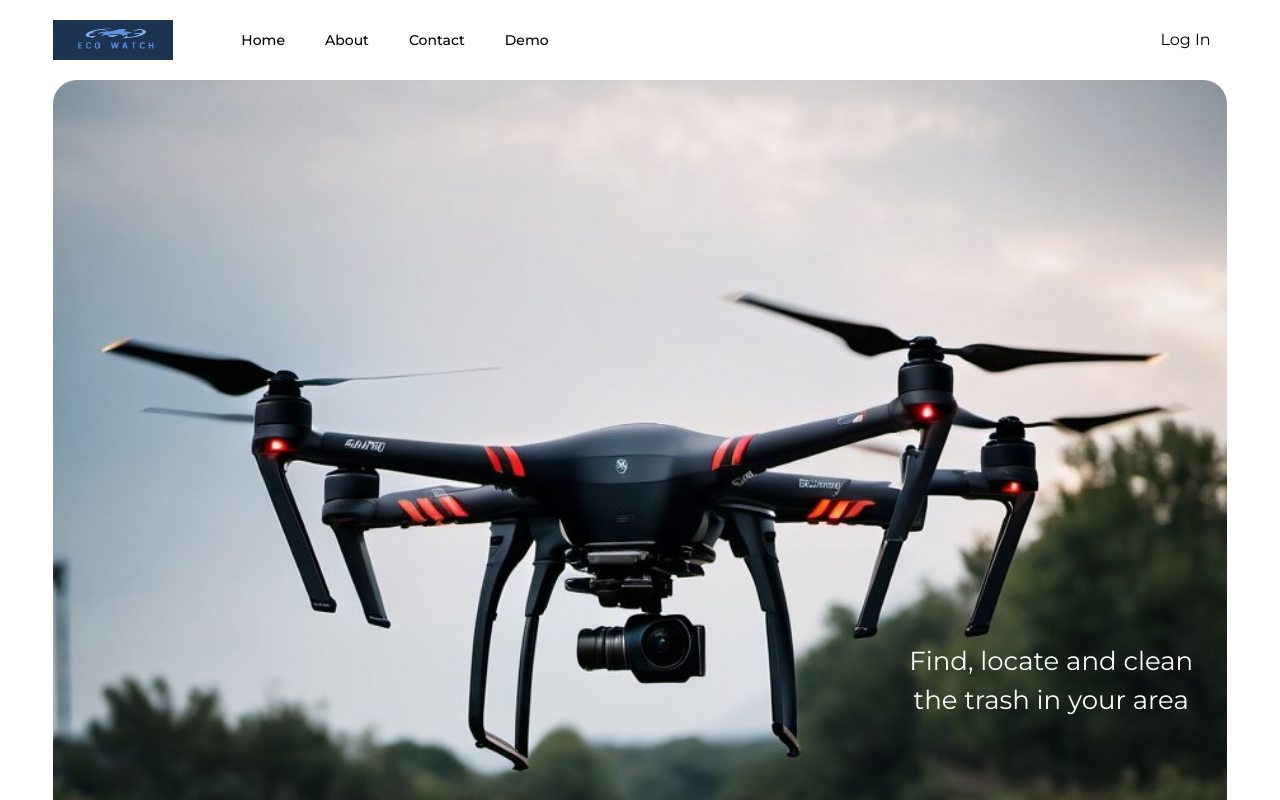
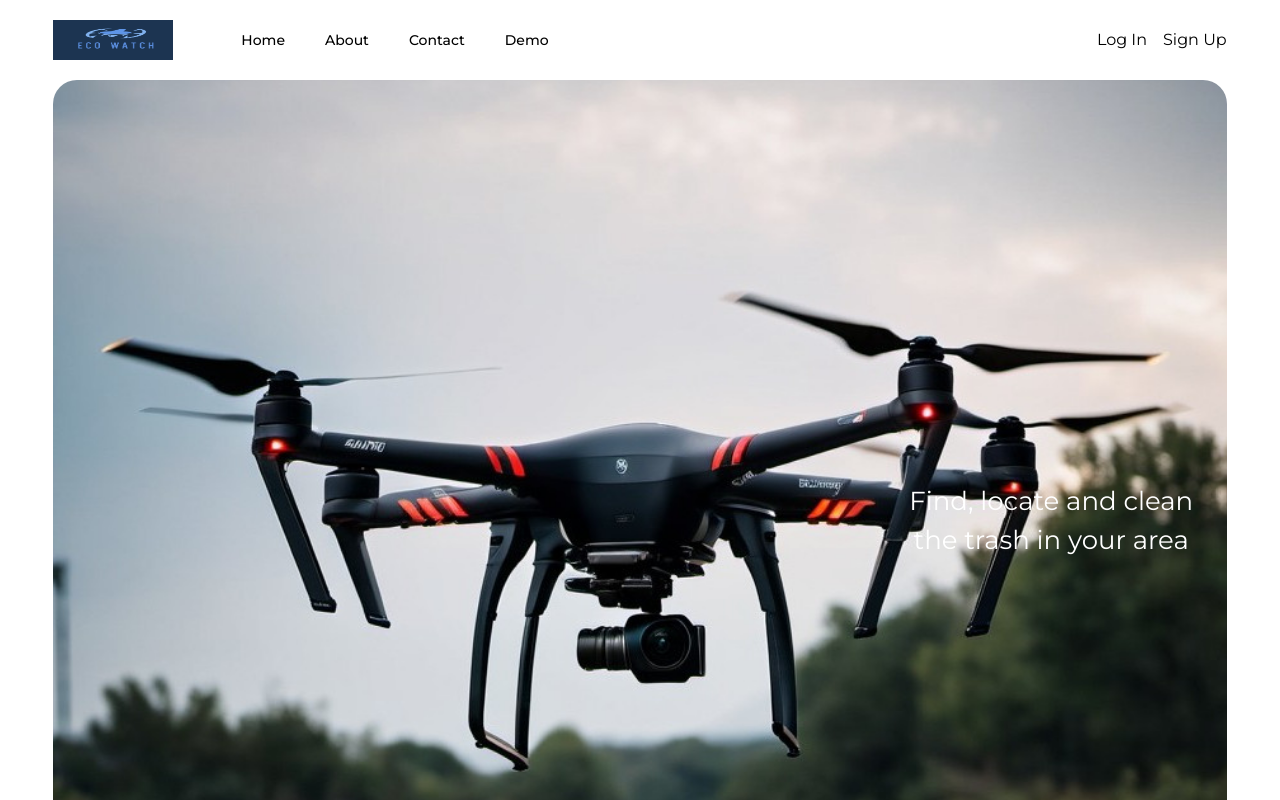
Before and after one commit to yaminsadik/eco-watch, a React (Create React App) app: page / in a window 1280 px wide. Shown: the top 800 px of the page. Built offline with nearby package versions, Linux system fonts and the light colour scheme.

Commit message:
O-Auth added

```diff
--- a/package.json
+++ b/package.json
@@ -3,6 +3,7 @@
   "version": "0.1.0",
   "private": true,
   "dependencies": {
+    "@auth0/auth0-react": "^2.2.4",
     "@emotion/react": "^11.11.4",
     "@emotion/styled": "^11.11.5",
     "@mui/icons-material": "^5.16.0",
--- /dev/null
+++ b/src/components/Button/LoginButton.jsx
@@ -0,0 +1,24 @@
+// components/LoginButton.js
+import { useAuth0 } from "@auth0/auth0-react";
+import React from "react";
+
+export const LoginButton = () => {
+  const { loginWithRedirect } = useAuth0();
+
+  const handleLogin = async () => {
+    await loginWithRedirect({
+      appState: {
+        returnTo: "/profile",
+      },
+      authorizationParams: {
+        prompt: "login",
+      },
+    });
+  };
+
+  return (
+    <button className="button__login" onClick={handleLogin}>
+      Log In
+    </button>
+  );
+};
--- /dev/null
+++ b/src/components/Button/LogoutButton.jsx
@@ -0,0 +1,21 @@
+// components/LogoutButton.js
+import { useAuth0 } from "@auth0/auth0-react";
+import React from "react";
+
+export const LogoutButton = () => {
+  const { logout } = useAuth0();
+
+  const handleLogout = () => {
+    logout({
+      logoutParams: {
+        returnTo: window.location.origin,
+      },
+    });
+  };
+
+  return (
+    <button className="button__logout" onClick={handleLogout}>
+      Log Out
+    </button>
+  );
+};
--- /dev/null
+++ b/src/components/Button/SignupButton.jsx
@@ -0,0 +1,22 @@
+// components/SignupButton.js
+import { useAuth0 } from "@auth0/auth0-react";
+import React from "react";
+
+export const SignupButton = () => {
+  const { loginWithRedirect } = useAuth0();
+
+  const handleSignup = async () => {
+    await loginWithRedirect({
+      screen_hint: "signup",
+      appState: {
+        returnTo: "/profile",
+      },
+    });
+  };
+
+  return (
+    <button className="button__signup" onClick={handleSignup}>
+      Sign Up
+    </button>
+  );
+};
--- /dev/null
+++ b/src/components/Callbackcomponent.jsx
@@ -0,0 +1,23 @@
+// components/CallbackComponent.js
+import React, { useEffect } from "react";
+import { useAuth0 } from "@auth0/auth0-react";
+import { useNavigate } from "react-router-dom";
+
+const CallbackComponent = () => {
+  const { isAuthenticated, isLoading } = useAuth0();
+  const navigate = useNavigate();
+
+  useEffect(() => {
+    if (isAuthenticated) {
+      navigate("/profile");
+    }
+  }, [isAuthenticated, navigate]);
+
+  if (isLoading) {
+    return <div>Loading...</div>;
+  }
+
+  return null;
+};
+
+export default CallbackComponent;
--- a/src/components/Home/Front.jsx
+++ b/src/components/Home/Front.jsx
@@ -9,7 +9,7 @@ const Front = () => {
           className={`py-8 sm:rounded-3xl relative w-full h-[820px] bg-homefrontbg bg-cover lg:bg-center bg-scroll bg-no-repeat bg-left`}
         ></div>
       </div>
-      <article className="lg:flex hidden items-end absolute top-[40%] right-0 w-[30%] h-1/2 px-2">
+      <article className="lg:flex hidden items-end absolute top-[20%] right-0 w-[30%] h-1/2 px-2">
         <div className="text-white text-[26px] w-[80%]">
           Find, locate and clean the trash in your area
         </div>
--- a/src/components/Navbar.jsx
+++ b/src/components/Navbar.jsx
@@ -3,9 +3,16 @@ import { Link } from "react-router-dom";
 import Container from "./Container";
 import logo from "../assets/logo.png";
 import { useState } from "react";
+import { useAuth0 } from "@auth0/auth0-react";
+import { LoginButton } from "./Button/LoginButton";
+import { LogoutButton } from "./Button/LogoutButton";
+import { SignupButton } from "./Button/SignupButton";
+import { UserProfile } from "./Navigation/UserProfile";
 
 function Navbar() {
   const [isOpen, setIsOpen] = useState(false);
+  const { isAuthenticated } = useAuth0();
+
   return (
     <nav className="py-2 z-40">
       <Container>
@@ -22,22 +29,18 @@ function Navbar() {
                 >
                   Home
                 </Link>
-
-
                 <Link
                   to="/about"
                   className="hover:bg-button-primary hover:text-white px-3 py-2 rounded-md text-sm font-medium"
                 >
                   About
                 </Link>
-
                 <Link
                   to="/contact"
                   className="hover:bg-button-primary hover:text-white px-3 py-2 rounded-md text-sm font-medium"
                 >
                   Contact
                 </Link>
-
                 <Link
                   to="/demo"
                   className="hover:bg-button-primary hover:text-white px-3 py-2 rounded-md text-sm font-medium"
@@ -48,11 +51,20 @@ function Navbar() {
             </div>
           </div>
 
-            <Link to="/login">
-              <div className="hidden md:block hover:bg-button-primary px-4 py-1 rounded-xl">
-                Log In
+          <div className="hidden md:flex items-center gap-4">
+            {isAuthenticated ? (
+              <>
+                <UserProfile />
+                <LogoutButton />
+              </>
+            ) : (
+              <>
+                <LoginButton />
+                <SignupButton />
+              </>
+            )}
           </div>
-            </Link>
+
           <div className="-mr-2 flex md:hidden">
             <button
               onClick={() => setIsOpen(!isOpen)}
@@ -62,7 +74,6 @@ function Navbar() {
               aria-expanded="false"
             >
               <span className="sr-only">Open main menu</span>
-
               <i className="fas fa-bars"></i>
             </button>
           </div>
@@ -95,7 +106,17 @@ function Navbar() {
               >
                 Demo
               </Link>
-
+              {isAuthenticated ? (
+                <>
+                  <UserProfile />
+                  <LogoutButton />
+                </>
+              ) : (
+                <>
+                  <LoginButton />
+                  <SignupButton />
+                </>
+              )}
             </div>
           </div>
         )}
@@ -103,4 +124,5 @@ function Navbar() {
     </nav>
   );
 }
+
 export default Navbar;
--- /dev/null
+++ b/src/components/Navigation/UserProfile.jsx
@@ -0,0 +1,21 @@
+// components/UserProfile.js
+import { useAuth0 } from "@auth0/auth0-react";
+import React from "react";
+
+export const UserProfile = () => {
+  const { user, isAuthenticated, isLoading } = useAuth0();
+
+  if (isLoading) {
+    return <div>Loading...</div>;
+  }
+
+  return (
+    isAuthenticated && (
+      <div className="profile__menu">
+        <img src={user?.picture} alt={user?.name} className="profile__picture" />
+        <h2>{user?.name}</h2>
+        <p>{user?.email}</p>
+      </div>
+    )
+  );
+};
--- a/src/index.js
+++ b/src/index.js
@@ -1,15 +1,28 @@
-import React from 'react';
-import ReactDOM from 'react-dom/client';
-import './index.css';
-import App from './App';
-import reportWebVitals from './reportWebVitals';
-import { BrowserRouter } from 'react-router-dom';
+import React from "react";
+import ReactDOM from "react-dom/client";
+import "./index.css";
+import App from "./App";
+import reportWebVitals from "./reportWebVitals";
+import { BrowserRouter, Routes, Route } from "react-router-dom";
+import { Auth0Provider } from "@auth0/auth0-react";
+import CallbackComponent from "./components/Callbackcomponent";
 
-const root = ReactDOM.createRoot(document.getElementById('root'));
+const root = ReactDOM.createRoot(document.getElementById("root"));
 root.render(
   <React.StrictMode>
     <BrowserRouter>
-      <App />
+      <Auth0Provider
+        domain="dev-hg7dnj5cgv5g1j0y.us.auth0.com"
+        clientId="RO1t3Aqf6hvVJrB5NuIb7g9PH8X1WW3f"
+        authorizationParams={{
+          redirect_uri: "https://localhost:3000/callback",
+        }}
+      >
+        <Routes>
+          <Route path="/callback" element={<CallbackComponent />} />
+          <Route path="/*" element={<App />} />
+        </Routes>
+      </Auth0Provider>
     </BrowserRouter>
   </React.StrictMode>
 );
```
Also changed, not shown: 1 other file (tests, documents, lock files or other folders). Lines whose indentation alone changed are shown as unchanged.
